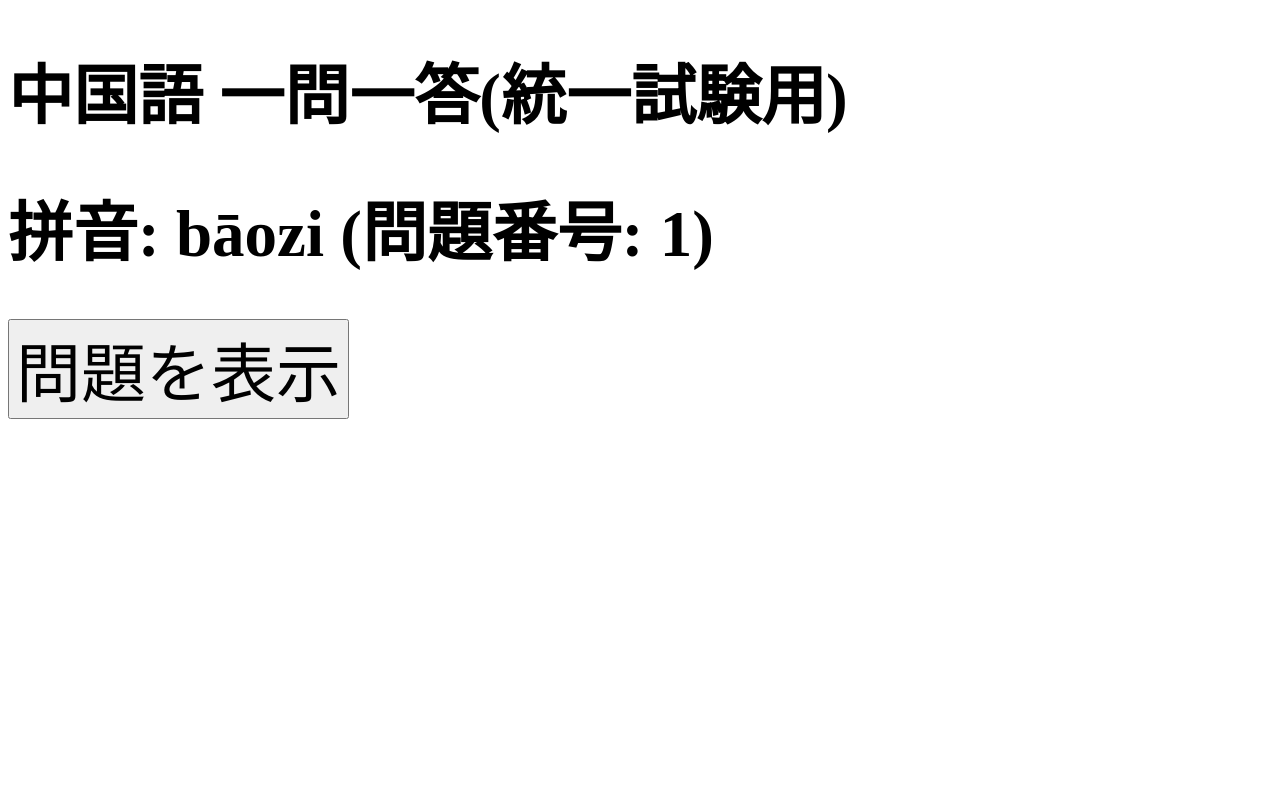
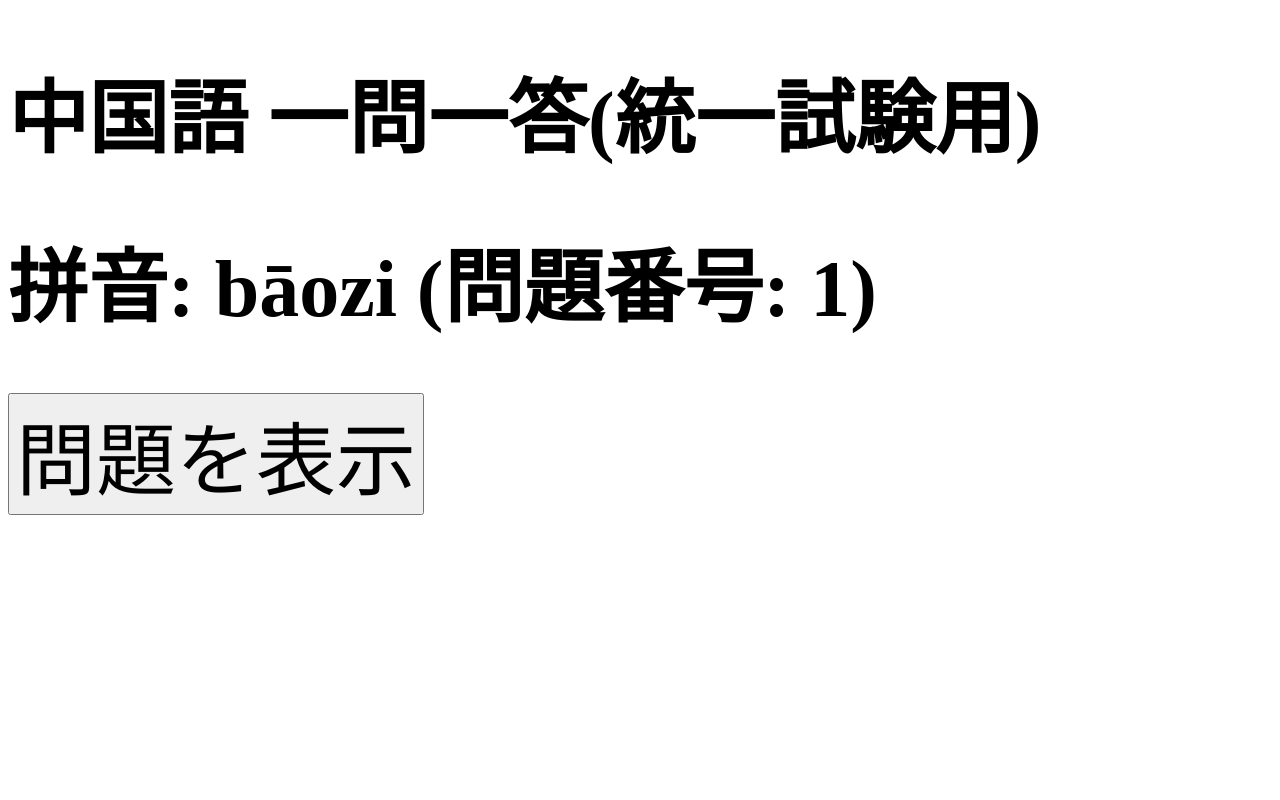
Before and after one commit to AoiNakano923/quizMaker, a plain HTML site: page index.html in a window 1280 px wide. Shown: the top 800 px of the page. Drawn offline with Linux system fonts and the light colour scheme.

Commit message:
Update index.html

```diff
--- a/index.html
+++ b/index.html
@@ -133,7 +133,7 @@
 
     <style>
     *{
-        font-size: 65px;
+        font-size: 80px;
     }
     .startButton {
         width: 50%;
```
